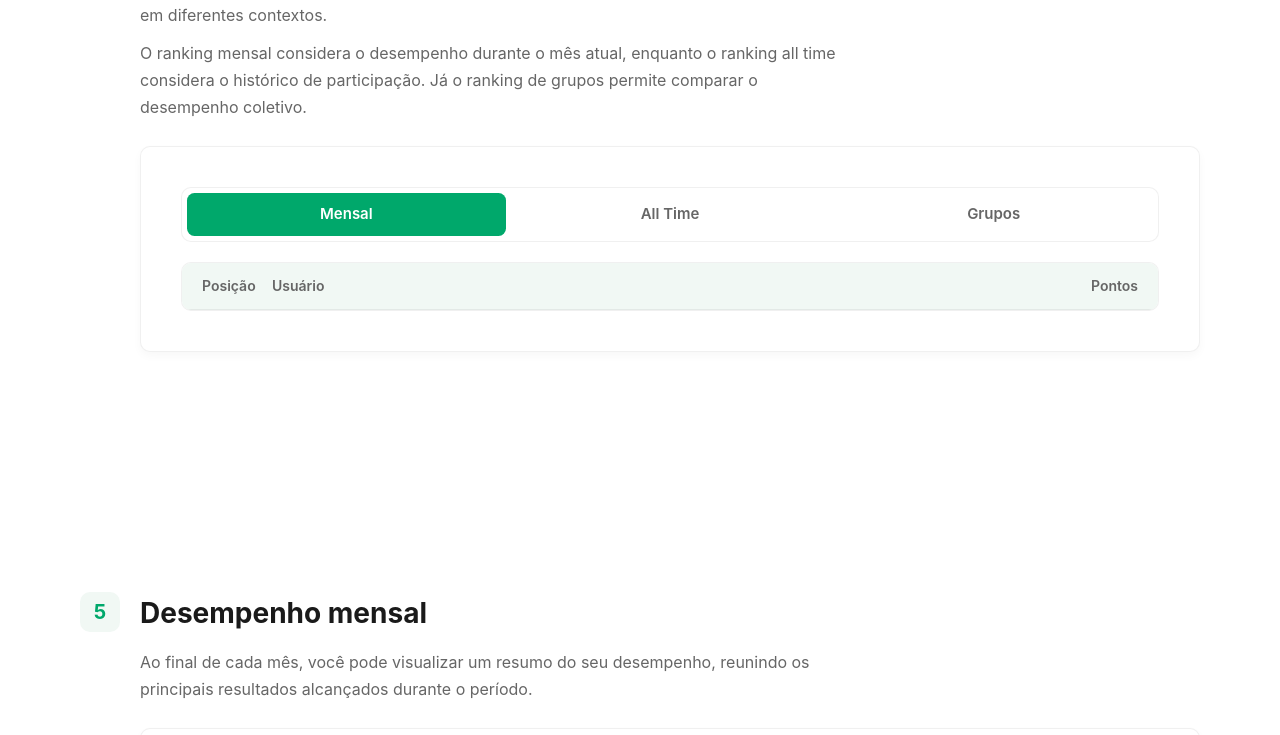
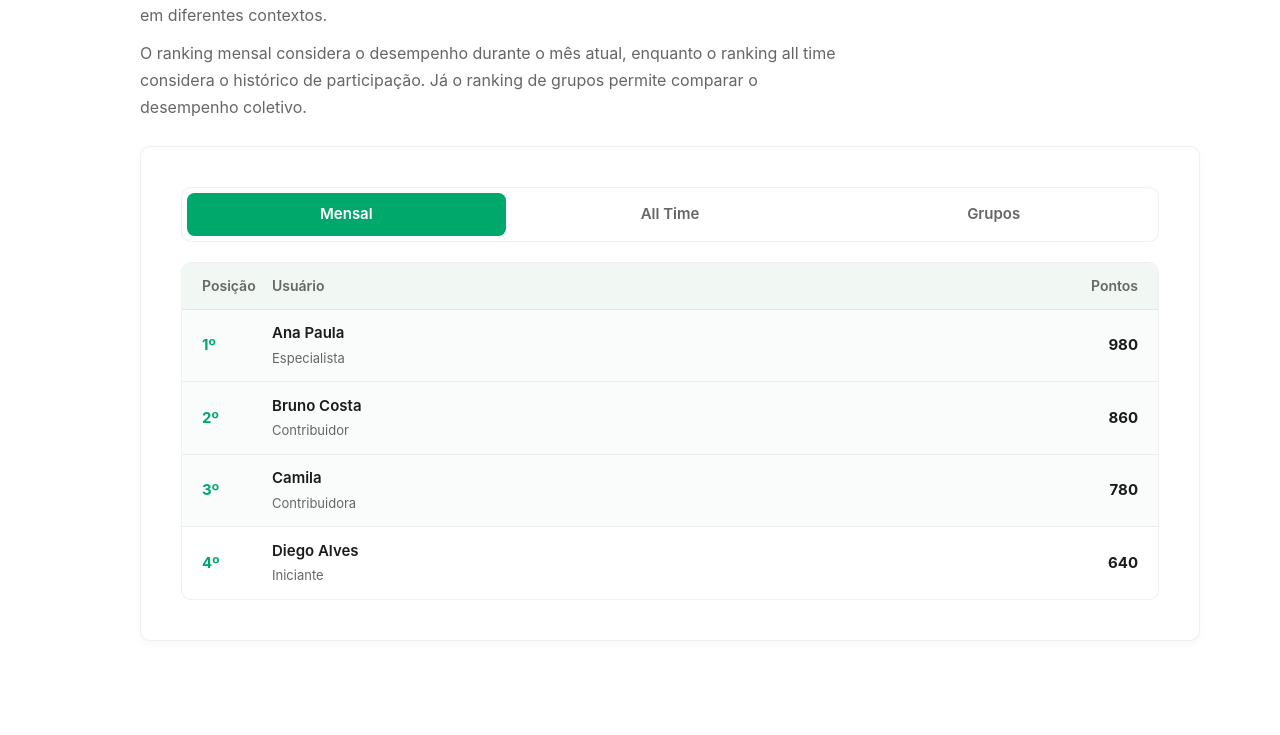
Before and after one commit to milasnt/greenlify-front, a React (Vite) app: page /perfil in a window 1280 px wide. Shown: the part 2553-3288 px from the top of the page. Built offline with nearby package versions, Linux system fonts and the light colour scheme.

Commit message:
feat: implementa rankings na página de perfil

```diff
--- a/src/components/RankingTabs/index.tsx
+++ b/src/components/RankingTabs/index.tsx
@@ -1,14 +1,25 @@
+import { useState } from "react";
+
+export type RankingTab = "mensal" | "allTime" | "grupos";
+
 interface RankingTabsProps {
-    activeTab: "mensal" | "allTime" | "grupos";
-    onChange: (tab: "mensal" | "allTime" | "grupos") => void;
+    defaultTab?: RankingTab;
+    onChange?: (tab: RankingTab) => void;
 }
 
-export default function RankingTabs({ activeTab, onChange }: RankingTabsProps) {
+export default function RankingTabs({ defaultTab = "mensal", onChange }: RankingTabsProps) {
+    const [activeTab, setActiveTab] = useState<RankingTab>(defaultTab);
+
+    function handleSelect(tab: RankingTab) {
+        setActiveTab(tab);
+        onChange?.(tab);
+    }
+
     return (
         <div className="mb-8 flex gap-2 rounded-2xl border border-border bg-bg-card p-2 max-[600px]:flex-col">
             <button
                 type="button"
-                onClick={() => onChange("mensal")}
+                onClick={() => handleSelect("mensal")}
                 className={`flex-1 rounded-xl px-6 py-4 text-[1.5rem] font-semibold transition duration-300 ${activeTab === "mensal" ? "bg-green-primary text-bg" : "text-text-secondary hover:bg-green-ultra-light hover:text-green-primary"}`}
             >
                 Mensal
@@ -16,7 +27,7 @@ export default function RankingTabs({ activeTab, onChange }: RankingTabsProps) {
 
             <button
                 type="button"
-                onClick={() => onChange("allTime")}
+                onClick={() => handleSelect("allTime")}
                 className={`flex-1 rounded-xl px-6 py-4 text-[1.5rem] font-semibold transition duration-300 ${activeTab === "allTime" ? "bg-green-primary text-bg" : "text-text-secondary hover:bg-green-ultra-light hover:text-green-primary"}`}
             >
                 All Time
@@ -24,7 +35,7 @@ export default function RankingTabs({ activeTab, onChange }: RankingTabsProps) {
 
             <button
                 type="button"
-                onClick={() => onChange("grupos")}
+                onClick={() => handleSelect("grupos")}
                 className={`flex-1 rounded-xl px-6 py-4 text-[1.5rem] font-semibold transition duration-300 ${activeTab === "grupos" ? "bg-green-primary text-bg" : "text-text-secondary hover:bg-green-ultra-light hover:text-green-primary"}`}
             >
                 Grupos
--- a/src/routes/Perfil/index.tsx
+++ b/src/routes/Perfil/index.tsx
@@ -1,3 +1,4 @@
+import { useEffect, useState } from "react";
 import Section from "../../components/Section";
 import Hero from "../../components/Hero";
 import Card from "../../components/Card";
@@ -5,11 +6,46 @@ import Button from "../../components/Button";
 import ProfileHeader from "../../components/ProfileHeader";
 import ProfileStat from "../../components/ProfileStat";
 import RankingTabs from "../../components/RankingTabs";
+import type { RankingTab } from "../../components/RankingTabs";
 import RankingTable from "../../components/RankingTable";
 import { Link } from "react-router";
-import { FaLeaf, FaTrophy, FaStar, FaListCheck, FaFire, FaChartLine, FaUsers} from "react-icons/fa6";
+import { FaLeaf, FaTrophy, FaStar, FaListCheck, FaFire, FaChartLine, FaUsers } from "react-icons/fa6";
+
+interface RankingRow {
+    posicao: number;
+    nome: string;
+    pontos: number;
+    nivel?: string;
+}
+
+const rankingData: Record<RankingTab, RankingRow[]> = {
+    mensal: [
+        { posicao: 1, nome: "Ana Paula", pontos: 980, nivel: "Especialista" },
+        { posicao: 2, nome: "Bruno Costa", pontos: 860, nivel: "Contribuidor" },
+        { posicao: 3, nome: "Camila", pontos: 780, nivel: "Contribuidora" },
+        { posicao: 4, nome: "Diego Alves", pontos: 640, nivel: "Iniciante" },
+    ],
+    allTime: [
+        { posicao: 1, nome: "Camila", pontos: 6420, nivel: "Especialista" },
+        { posicao: 2, nome: "Ana Paula", pontos: 5890, nivel: "Especialista" },
+        { posicao: 3, nome: "Bruno Costa", pontos: 5210, nivel: "Contribuidor" },
+    ],
+    grupos: [
+        { posicao: 1, nome: "Eco Warriors", pontos: 340 },
+        { posicao: 2, nome: "Verde Vida", pontos: 290 },
+        { posicao: 3, nome: "Recicla+", pontos: 210 },
+    ],
+};
 
 export default function Perfil() {
+    const [isLoading, setIsLoading] = useState(true);
+    const [rankingTab, setRankingTab] = useState<RankingTab>("mensal");
+
+    useEffect(() => {
+        const timer = setTimeout(() => setIsLoading(false), 800);
+        return () => clearTimeout(timer);
+    }, []);
+
     return (
         <>
             <Section>
@@ -44,6 +80,9 @@ export default function Perfil() {
                                 pontuação, XP, nível de contribuição e evolução.
                             </p>
 
+                            {isLoading ? (
+                                <div className="h-40 w-full animate-pulse rounded-2xl border border-border bg-bg-card" />
+                            ) : (
                                 <ProfileHeader
                                     nome="Camila"
                                     nivel="Contribuidora"
@@ -51,6 +90,7 @@ export default function Perfil() {
                                     proximoNivelXp={1000}
                                     pontos={1250}
                                 />
+                            )}
                         </div>
                     </div>
                 </div>
@@ -73,6 +113,16 @@ export default function Perfil() {
                                 missões realizadas e acompanhe sua evolução sustentável.
                             </p>
 
+                            {isLoading ? (
+                                <div className="grid grid-cols-4 gap-6 max-[1000px]:grid-cols-2 max-[600px]:grid-cols-1">
+                                    {[1, 2, 3, 4].map((item) => (
+                                        <div
+                                            key={item}
+                                            className="h-32 animate-pulse rounded-2xl border border-border bg-bg-card"
+                                        />
+                                    ))}
+                                </div>
+                            ) : (
                                 <div className="grid grid-cols-4 gap-6 max-[1000px]:grid-cols-2 max-[600px]:grid-cols-1">
                                     <ProfileStat
                                         icon={<FaTrophy />}
@@ -102,6 +152,7 @@ export default function Perfil() {
                                         descricao="Impacto gerado pelas suas ações."
                                     />
                                 </div>
+                            )}
                         </div>
                     </div>
                 </div>
@@ -203,12 +254,13 @@ export default function Perfil() {
                             </p>
 
                             <Card full>
-                                <RankingTabs activeTab={"mensal"} onChange={function (): void {
-                                    throw new Error("Function not implemented.");
-                                } } />
+                                <RankingTabs defaultTab={rankingTab} onChange={setRankingTab} />
 
                                 <div className="mt-8">
-                                    <RankingTable items={[]} />
+                                    <RankingTable
+                                        items={rankingData[rankingTab]}
+                                        type={rankingTab === "grupos" ? "groups" : "users"}
+                                    />
                                 </div>
                             </Card>
                         </div>
```
Lines whose indentation alone changed are shown as unchanged.
